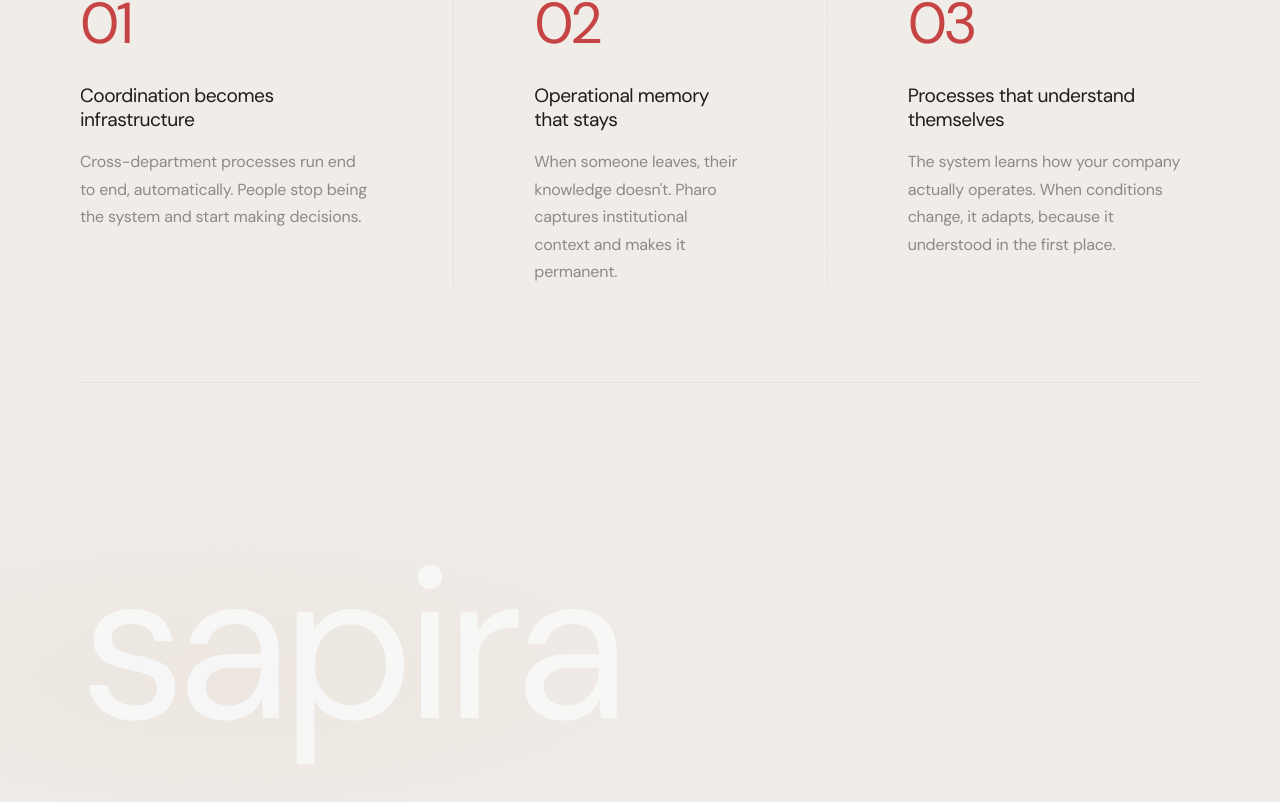
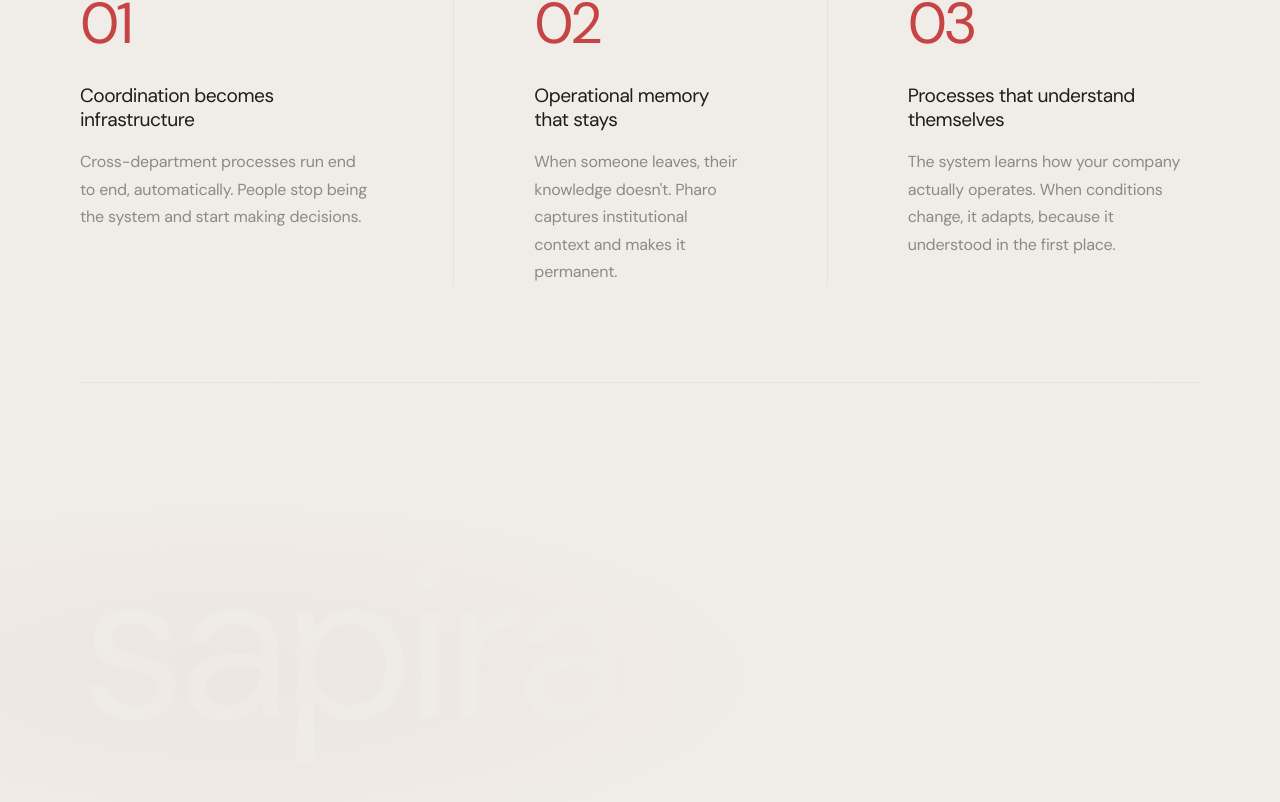
Before and after one commit to sapira-web/sapira_v2, a Next.js app: page / in a window 1280 px wide. Shown: the part 2666-3468 px from the top of the page. Built offline with nearby package versions, Linux system fonts and the light colour scheme.

Commit message:
BrandClose wordmark color #F9F9F9 → #EFEBE6
Co-Authored-By: Claude Sonnet 4.6 <noreply@anthropic.com>

```diff
--- a/src/components/sections/home/BrandClose.tsx
+++ b/src/components/sections/home/BrandClose.tsx
@@ -57,7 +57,7 @@ export default function BrandClose() {
           fontWeight: 400,
           letterSpacing: '-0.045em',
           lineHeight: 0.92,
-          color: '#F9F9F9',
+          color: '#EFEBE6',
           userSelect: 'none',
         }}
         {...anim}
```
